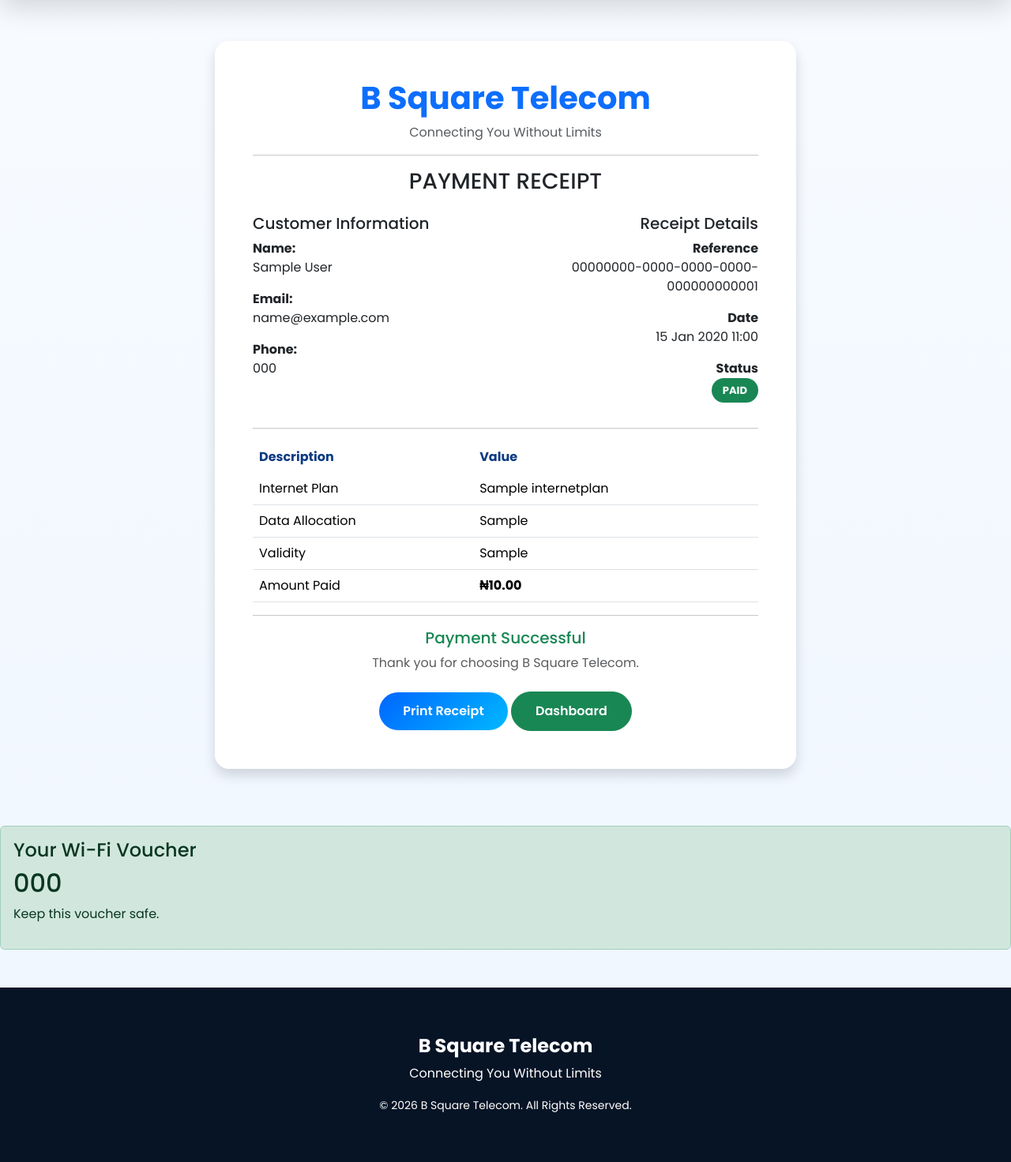
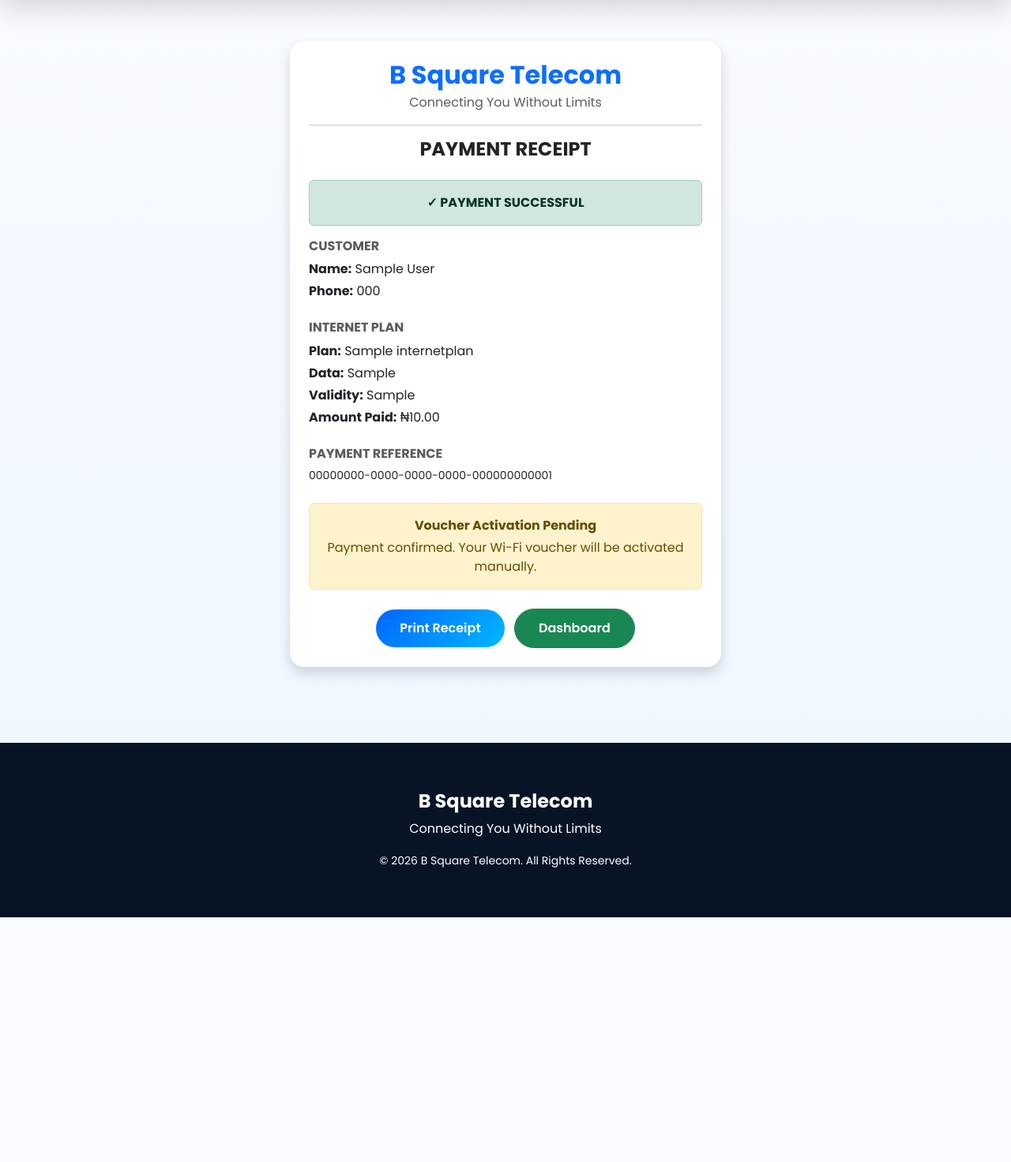
Before and after one commit to bsquaretelecom001/BSquareTelecom, a Django app: page /payment/receipt/1/ in a window 1280 px wide. Shown: the part 91-1563 px from the top of the page at 79% size. After the commit the page ends 1253 px from the top, so only its background shows below. Run offline with Django 5.2, Linux system fonts and the light colour scheme; a user stored in the database is signed in; tables that the repository leaves empty hold one stand-in row (values such as "Sample post").

Commit message:
Add manual WhatsApp receipt payment flow

```diff
--- a/payments/views.py
+++ b/payments/views.py
@@ -1,25 +1,17 @@
 from django.shortcuts import render, get_object_or_404, redirect
 from django.contrib.auth.decorators import login_required
 from django.http import JsonResponse
-from django.conf import settings
-
-try:
-    from telegram import Bot
-except ImportError:
-    Bot = None
+from django.urls import reverse
 
 from customers.models import Customer
-from vouchers.models import Voucher
 from plans.models import InternetPlan
 
 from .models import Order
 from .paystack import initialize_payment, verify_payment
-from .tasks import generate_voucher_for_order
 
 
 @login_required
 def payment_page(request, order_id):
-
     order = get_object_or_404(
         Order,
         id=order_id,
@@ -27,7 +19,6 @@ def payment_page(request, order_id):
     )
 
     if request.method == "POST":
-
         response = initialize_payment(
             email=request.user.email,
             amount=order.amount,
@@ -54,7 +45,6 @@ def payment_page(request, order_id):
 
 
 def verify(request):
-
     reference = request.GET.get("reference")
 
     if not reference:
@@ -66,97 +56,51 @@ def verify(request):
         response.get("status")
         and response.get("data", {}).get("status") == "success"
     ):
-
         order = get_object_or_404(
             Order,
             reference=reference,
         )
 
         # Payment has been successfully confirmed.
-        # Record the payment BEFORE attempting Omada.
-        if order.status != "Paid":
-
-            order.status = "Paid"
-            order.voucher_status = "Pending"
-            order.voucher_error = ""
-
-            order.save(
-                update_fields=[
-                    "status",
-                    "voucher_status",
-                    "voucher_error",
-                ]
-            )
-
-        # Try to generate the Omada voucher.
-        voucher_created = generate_voucher_for_order(
-            order
+        # Voucher is intentionally NOT generated automatically.
+        order.status = "Paid"
+        order.voucher_status = "Pending"
+        order.voucher_error = ""
+        order.save(
+            update_fields=[
+                "status",
+                "voucher_status",
+                "voucher_error",
+            ]
         )
 
-        order.refresh_from_db()
+        receipt_url = request.build_absolute_uri(
+            reverse(
+                "receipt",
+                args=[order.id],
+            )
+        )
 
-        voucher = Voucher.objects.filter(
-            order=order
-        ).first()
-
-        # ---------------------------------------------
-        # VOUCHER SUCCESSFULLY CREATED
-        # ---------------------------------------------
-
-        if voucher_created and voucher:
-
-            try:
-
-                customer = Customer.objects.get(
-                    user=order.user
-                )
-
-                if customer.telegram_id and Bot is not None:
-
-                    bot = Bot(
-                        token=settings.TELEGRAM_BOT_TOKEN
-                    )
-
-                    bot.send_message(
-                        chat_id=customer.telegram_id,
-                        text=(
-                            "✅ PAYMENT SUCCESSFUL\n\n"
-                            f"📦 Plan: {order.plan.name}\n"
-                            f"📶 Data: {order.plan.data}\n"
-                            f"💰 Amount: ₦{order.amount}\n\n"
-                            f"🎟 Voucher:\n"
-                            f"{voucher.voucher_code}\n\n"
-                            f"📅 Expires:\n"
-                            f"{customer.plan_expiry.strftime('%d %B %Y')}"
-                        ),
-                    )
-
-            except Exception as e:
-
-                print(
-                    "Telegram Error:",
-                    e
-                )
-
-            return render(
-                request,
-                "payments/success.html",
-                {
-                    "order": order,
-                    "voucher": voucher,
-                },
-            )
-
-        # ---------------------------------------------
-        # PAYMENT SUCCESSFUL
-        # BUT VOUCHER NOT YET AVAILABLE
-        # ---------------------------------------------
+        whatsapp_message = (
+            "Hello B Square Telecom 👋\n\n"
+            "I just made a payment for an internet plan.\n\n"
+            f"📦 Plan: {order.plan.name}\n"
+            f"📶 Data: {order.plan.data}\n"
+            f"📅 Validity: {order.plan.validity}\n"
+            f"💰 Amount Paid: ₦{order.amount}\n"
+            f"🔖 Reference: {order.reference}\n\n"
+            "🧾 Payment receipt:\n"
+            f"{receipt_url}\n\n"
+            "Please activate my internet voucher. Thank you."
+        )
 
         return render(
             request,
-            "payments/pending_voucher.html",
+            "payments/success.html",
             {
                 "order": order,
+                "receipt_url": receipt_url,
+                "whatsapp_message": whatsapp_message,
             },
         )
 
@@ -168,7 +112,6 @@ def verify(request):
 
 @login_required
 def receipt(request, order_id):
-
     order = get_object_or_404(
         Order,
         id=order_id,
@@ -179,30 +122,23 @@ def receipt(request, order_id):
         user=request.user,
     )
 
-    voucher = Voucher.objects.filter(
-        order=order
-    ).first()
-
     return render(
         request,
         "payments/receipt.html",
         {
             "order": order,
             "customer": customer,
-            "voucher": voucher,
         },
     )
 
 
 def telegram_payment(request, plan_id):
-
     plan = get_object_or_404(
         InternetPlan,
         id=plan_id,
     )
 
     if not request.user.is_authenticated:
-
         return JsonResponse(
             {
                 "status": False,
@@ -224,7 +160,6 @@ def telegram_payment(request, plan_id):
     )
 
     if response.get("status"):
-
         return JsonResponse(
             {
                 "status": True,
--- a/templates/payments/receipt.html
+++ b/templates/payments/receipt.html
@@ -2,115 +2,84 @@
 
 <div class="container py-5">
   <div class="row justify-content-center">
-    <div class="col-lg-8">
-      <div class="card shadow">
-        <div class="card-body p-5">
+    <div class="col-md-7 col-lg-6">
+      <div class="card shadow border-0">
+        <div class="card-body p-4">
+          <!-- BRAND -->
           <div class="text-center mb-4">
-            <h1 class="fw-bold text-primary">B Square Telecom</h1>
+            <h2 class="fw-bold text-primary mb-1">B Square Telecom</h2>
 
-            <p class="text-muted">Connecting You Without Limits</p>
+            <p class="text-muted mb-0">Connecting You Without Limits</p>
 
             <hr />
 
-            <h3>PAYMENT RECEIPT</h3>
+            <h4 class="fw-bold">PAYMENT RECEIPT</h4>
           </div>
 
-          <div class="row">
-            <div class="col-md-6">
-              <h5>Customer Information</h5>
+          <!-- PAYMENT STATUS -->
+          <div class="alert alert-success text-center">
+            <strong>✓ PAYMENT SUCCESSFUL</strong>
+          </div>
 
-              <p>
-                <strong>Name:</strong><br />
+          <!-- CUSTOMER -->
+          <div class="mb-4">
+            <h6 class="fw-bold text-uppercase text-muted">Customer</h6>
 
+            <p class="mb-1">
+              <strong>Name:</strong>
               {{ request.user.first_name }} {{ request.user.last_name }}
             </p>
 
-              <p>
-                <strong>Email:</strong><br />
-
-                {{ request.user.email }}
-              </p>
-
-              <p>
-                <strong>Phone:</strong><br />
-
+            <p class="mb-1">
+              <strong>Phone:</strong>
               {{ customer.phone }}
             </p>
           </div>
 
-            <div class="col-md-6 text-md-end">
-              <h5>Receipt Details</h5>
+          <!-- PLAN -->
+          <div class="mb-4">
+            <h6 class="fw-bold text-uppercase text-muted">Internet Plan</h6>
 
-              <p>
-                <strong>Reference</strong><br />
-
-                {{ order.reference }}
+            <p class="mb-1">
+              <strong>Plan:</strong>
+              {{ order.plan.name }}
             </p>
 
-              <p>
-                <strong>Date</strong><br />
-
-                {{ order.created_at|date:"d M Y H:i" }}
+            <p class="mb-1">
+              <strong>Data:</strong>
+              {{ order.plan.data }}
             </p>
 
-              <p>
-                <strong>Status</strong><br />
+            <p class="mb-1">
+              <strong>Validity:</strong>
+              {{ order.plan.validity }}
+            </p>
 
-                <span class="badge bg-success"> PAID </span>
+            <p class="mb-1">
+              <strong>Amount Paid:</strong>
+              ₦{{ order.amount }}
             </p>
           </div>
+
+          <!-- REFERENCE -->
+          <div class="mb-4">
+            <h6 class="fw-bold text-uppercase text-muted">Payment Reference</h6>
+
+            <p class="small mb-0">{{ order.reference }}</p>
           </div>
 
-          <hr />
+          <!-- VOUCHER -->
+          <div class="alert alert-warning text-center">
+            <strong>Voucher Activation Pending</strong>
 
-          <table class="table">
-            <thead>
-              <tr>
-                <th>Description</th>
-
-                <th>Value</th>
-              </tr>
-            </thead>
-
-            <tbody>
-              <tr>
-                <td>Internet Plan</td>
-
-                <td>{{ order.plan.name }}</td>
-              </tr>
-
-              <tr>
-                <td>Data Allocation</td>
-
-                <td>{{ order.plan.data }}</td>
-              </tr>
-
-              <tr>
-                <td>Validity</td>
-
-                <td>{{ order.plan.validity }}</td>
-              </tr>
-
-              <tr>
-                <td>Amount Paid</td>
-
-                <td>
-                  <strong> ₦{{ order.amount }} </strong>
-                </td>
-              </tr>
-            </tbody>
-          </table>
-
-          <hr />
-
-          <div class="text-center">
-            <h5 class="text-success">Payment Successful</h5>
-
-            <p class="text-muted">Thank you for choosing B Square Telecom.</p>
+            <p class="mb-0 mt-1">
+              Payment confirmed. Your Wi-Fi voucher will be activated manually.
+            </p>
           </div>
 
+          <!-- BUTTONS -->
           <div class="text-center mt-4">
-            <button onclick="window.print()" class="btn btn-primary">
+            <button onclick="window.print()" class="btn btn-primary me-2">
               Print Receipt
             </button>
 
@@ -123,14 +92,26 @@
     </div>
   </div>
 </div>
-{% if voucher %}
 
-<div class="alert alert-success mt-4">
-  <h4>Your Wi-Fi Voucher</h4>
+<style>
+  @media print {
+    body {
+      background: white !important;
+    }
 
-  <h2>{{ voucher.voucher_code }}</h2>
+    nav,
+    footer,
+    .navbar,
+    .footer,
+    .btn {
+      display: none !important;
+    }
 
-  <p>Keep this voucher safe.</p>
-</div>
+    .card {
+      box-shadow: none !important;
+      border: none !important;
+    }
+  }
+</style>
 
-{% endif %} {% endblock %}
+{% endblock %}
```
Also changed, not shown: templates/payments/success.html (+64 -41 lines). Lines whose indentation alone changed are shown as unchanged.
